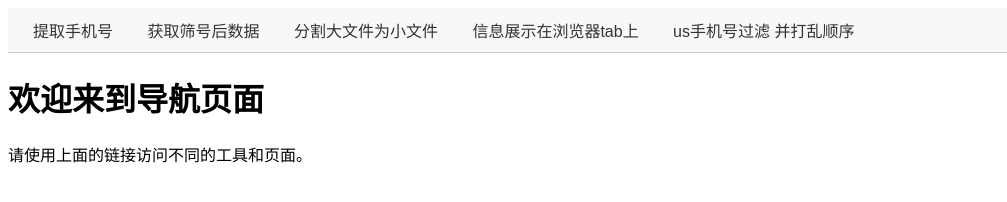
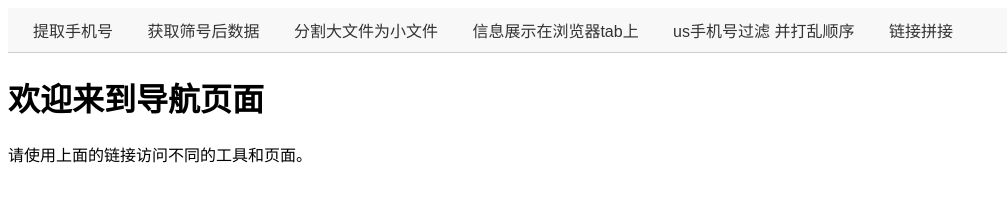
Before and after one commit to pipisgk/data-help, a website: page index.html in a window 1280 px wide. Shown: the whole page, without its empty margins (0-1007 px from the left). Drawn offline with Linux system fonts and the light colour scheme.

Commit message:
Update index.html

```diff
--- a/index.html
+++ b/index.html
@@ -30,6 +30,7 @@
         <a target="_blank" href="src/index.html">分割大文件为小文件</a>
         <a target="_blank" href="src/t.html?title=测试测试">信息展示在浏览器tab上</a>
         <a target="_blank" href="src/us_phone.html">us手机号过滤 并打乱顺序</a>
+        <a target="_blank" href="src/url.html">链接拼接</a>
     </nav>
 
     <h1>欢迎来到导航页面</h1>
```
